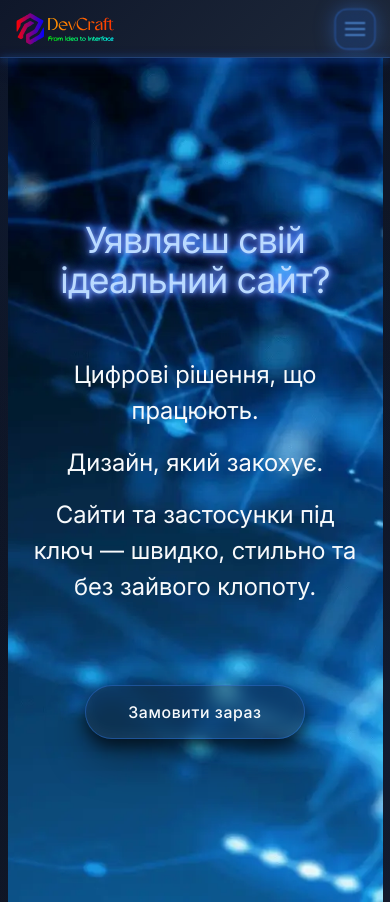
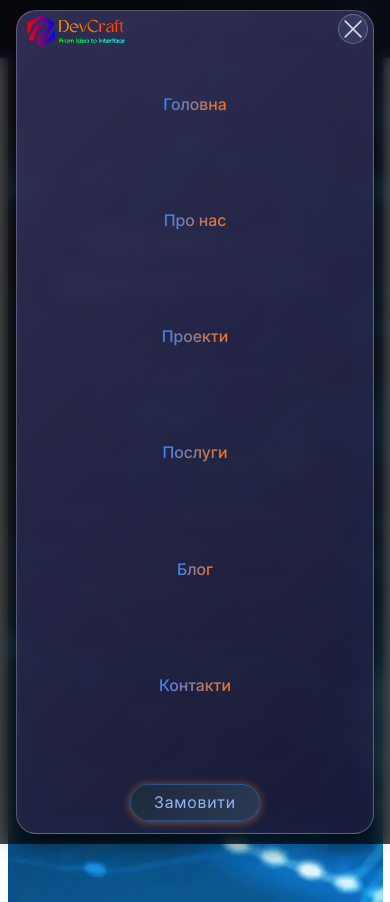
Before and after one commit to msssvitlana/command_portfolio, a Next.js app: page / in a window 390 px wide. Both pictures are taken after a click on the button 355 px from the left and 29 px from the top of the page. After the commit the page ends 844 px from the top, so only its background shows below. Built offline with nearby package versions, Linux system fonts and the light colour scheme.

Commit message:
feat(header): add responsive mobile menu with modal and navigation refactor (#14)

```diff
--- a/app/palette.css
+++ b/app/palette.css
@@ -16,8 +16,7 @@
   /* Градієнти */
   --bg-gradient-light: linear-gradient(135deg, #0f172a, #1e293b);
   --bg-gradient-dark: linear-gradient(135deg, #0a0f1c, #111827);
-
-
+  --bg-glass-gradient: linear-gradient(135deg, rgba(90, 90, 150, 0.35), rgba(30, 30, 70, 0.25));
 
   /* Кнопка */
   --btn-bg-dark: rgba(17, 25, 40, 0.4);
@@ -28,7 +27,8 @@
   --modal-accent-bg: rgba(255, 182, 193, 0.15);
   --modal-accent-border: rgba(255, 182, 193, 0.4);
 
-
   --glass-bg: rgba(255, 255, 255, 0.08);
   --glass-border: rgba(255, 255, 255, 0.25);
+
+  --bg-glass-color: rgba(40, 40, 80, 0.55);
 }
--- a/components/Header/Header.module.css
+++ b/components/Header/Header.module.css
@@ -1,3 +1,7 @@
+.navDesktop {
+  display: none;
+}
+
 .header {
   width: 100%;
   margin: 0 auto;
@@ -64,6 +68,12 @@
 }
 
 @media screen and (min-width: 768px) {
+  .navDesktop {
+    display: flex;
+    flex: 1;
+    width: 100%;
+  }
+
   .header {
     padding: 10px 32px;
   }
--- a/components/Header/Header.tsx
+++ b/components/Header/Header.tsx
@@ -1,19 +1,35 @@
+'use client';
+
+import { useState } from 'react';
 import Logo from '../Logo/Logo';
 import NavList from '../NavList/NavList';
 import styles from './Header.module.css';
+import ModalDefault from '../Modal/ModalDefault/ModalDefault';
+import Menu from '../Menu/Menu';
 
 const Header = () => {
+  const [isOpen, setIsOpen] = useState(false);
+
+  const open = () => setIsOpen(true);
+  const close = () => setIsOpen(false);
   return (
     <header className={styles.header}>
       <nav className={styles.headerNav}>
         <Logo />
-        <NavList />
+        <div className={styles.navDesktop}>
+          <NavList />
+        </div>
       </nav>
-      <button className={styles.burgerBtn}>
+      <button className={styles.burgerBtn} onClick={open}>
         <svg width={28} height={28} aria-label="Open Menu" className={styles.burgerBtnIcon}>
           <use href="/icons.svg#burger"></use>
         </svg>
       </button>
+      {isOpen && (
+        <ModalDefault isOpen={isOpen} onClose={close}>
+          <Menu click={close} />
+        </ModalDefault>
+      )}
     </header>
   );
 };
--- a/components/Logo/Logo.module.css
+++ b/components/Logo/Logo.module.css
@@ -12,3 +12,9 @@
   gap: 4px;
   margin-right: 20px;
 }
+
+@media screen and (min-width: 1280px) {
+  .iconWrap {
+    margin-right: 40px;
+  }
+}
--- /dev/null
+++ b/components/Menu/Menu.module.css
@@ -0,0 +1,15 @@
+.menuWrap {
+  width: 100%;
+  height: 100%;
+  padding: 4px 10px;
+}
+
+.modalMenu {
+  width: 100%;
+  height: 100%;
+  display: flex;
+  align-items: center;
+  flex-direction: column;
+  justify-content: space-between;
+  padding: 40px 16px;
+}
--- /dev/null
+++ b/components/Menu/Menu.tsx
@@ -0,0 +1,20 @@
+import Logo from '../Logo/Logo';
+import NavList from '../NavList/NavList';
+import styles from './Menu.module.css';
+
+type Props = {
+  click?: () => void;
+};
+
+const Menu = ({ click }: Props) => {
+  return (
+    <div className={styles.menuWrap}>
+      <Logo />
+      <div className={styles.modalMenu}>
+        <NavList onClose={click} />
+      </div>
+    </div>
+  );
+};
+
+export default Menu;
--- a/components/Modal/ModalDefault/ModalDefault.module.css
+++ b/components/Modal/ModalDefault/ModalDefault.module.css
@@ -2,13 +2,23 @@
   position: fixed;
   inset: 0;
   z-index: 9999;
-  background-color: rgba(0, 0, 0, 0.5);
+  background-color: var(--shadow-color-black-strong);
+  backdrop-filter: blur(8px);
+  padding: 10px 16px;
 
   opacity: 0;
   visibility: hidden;
   transition:
     opacity 0.3s ease-in-out,
     visibility 0.3s ease-in-out;
+}
+
+.backdrop::-webkit-scrollbar {
+  width: 1px;
+}
+.backdrop::-webkit-scrollbar-thumb {
+  background-color: var(--glass-border);
+  border-radius: 8px;
 }
 
 .backdrop.open {
@@ -20,12 +30,20 @@
   position: relative;
   width: 100%;
   height: 100%;
-  background-color: #ffffff;
-  box-shadow: 2px 0 8px rgba(0, 0, 0, 0.2);
+  border-radius: 20px;
+  margin: 0 auto;
+
+  background-color: var(--bg-glass-color);
+  box-shadow: 0 8px 32px var(--shadow-color-black-medium);
+  backdrop-filter: blur(18px) saturate(180%);
+  -webkit-backdrop-filter: blur(18px) saturate(180%);
+  border: 1px solid var(--glass-border);
+  background-image: var(--bg-glass-gradient);
+
+  overflow-y: auto;
 
   transform: translateX(-100%);
   transition: transform 0.3s ease-in-out;
-  padding: 10px 16px;
 }
 
 .backdrop.open .modalWrap {
@@ -34,31 +52,32 @@
 
 .closeButton {
   position: absolute;
-  top: 10px;
-  right: 10px;
-  background: rgba(255, 255, 255, 0.08);
-  border: 1px solid rgba(255, 255, 255, 0.25);
-  border-radius: 50%;
+  top: 14px;
+  right: 22px;
   display: flex;
   align-items: center;
   justify-content: center;
-  backdrop-filter: blur(10px) saturate(180%);
-  transition: all 0.25s ease;
+  background: var(--glass-bg);
+  border: 1px solid var(--glass-border);
+  border-radius: 50%;
+  padding: 4px;
+  backdrop-filter: blur(12px) saturate(160%);
+  transition: all 0.3s ease;
 }
 
-.closeButton:hover {
-  background: rgba(255, 182, 193, 0.15);
-  border-color: rgba(255, 182, 193, 0.4);
-  transform: scale(1.1);
-  box-shadow: 0 0 10px rgba(255, 182, 193, 0.5);
+.closeButton:hover,
+.closeButton:focus {
+  background: var(--shadow-color-accent-soft);
+  border-color: var(--shadow-color-accent-medium);
+  transform: scale(1.08);
+  box-shadow: 0 0 20px var(--shadow-color-text-glow-2);
 }
 
 .icon {
-  stroke: white;
-  fill: none;
-  transition: stroke 0.25s ease;
+  fill: var(--foreground-muted);
+  transition: fill 0.3s ease;
 }
 
 .closeButton:hover .icon {
-  stroke: #ffb6c1;
+  fill: var(--accent-color-light);
 }
--- a/components/Modal/ModalDefault/ModalDefault.tsx
+++ b/components/Modal/ModalDefault/ModalDefault.tsx
@@ -1,5 +1,4 @@
 'use client';
-
 import { useEffect, useState } from 'react';
 import { createPortal } from 'react-dom';
 import styles from './ModalDefault.module.css';
@@ -12,41 +11,51 @@ type ModalDefaultProps = {
 
 const ModalDefault = ({ children, isOpen, onClose }: ModalDefaultProps) => {
   const [mounted, setMounted] = useState(false);
+  const [animate, setAnimate] = useState(false);
+
+  useEffect(() => {
+    if (isOpen) {
+      setMounted(true);
+      setTimeout(() => setAnimate(true), 20);
+    } else {
+      setAnimate(false);
+      setTimeout(() => setMounted(false), 300);
+    }
+  }, [isOpen]);
+
   useEffect(() => {
     const handleKeyDown = (event: KeyboardEvent) => {
-      if (event.code === 'Escape') {
-        onClose();
-      }
+      if (event.code === 'Escape') onClose();
     };
+    if (isOpen) {
+      document.addEventListener('keydown', handleKeyDown);
 
-    document.addEventListener('keydown', handleKeyDown);
-    document.body.style.overflow = 'hidden';
+      const scrollY = window.scrollY;
+      document.body.style.position = 'fixed';
+      document.body.style.top = `-${scrollY}px`;
+      document.body.style.width = '100%';
+    }
     return () => {
       document.removeEventListener('keydown', handleKeyDown);
-      document.body.style.overflow = '';
+
+      const y = document.body.style.top;
+      document.body.style.position = '';
+      document.body.style.top = '';
+      document.body.style.width = '';
+      window.scrollTo(0, parseInt(y || '0') * -1);
     };
-  }, [onClose]);
-
-  const handleBackdropClick = (event: React.MouseEvent<HTMLDivElement>) => {
-    if (event.target === event.currentTarget) {
-      onClose();
-    }
-  };
-
-  useEffect(() => {
-    setMounted(true);
-  }, []);
+  }, [isOpen, onClose]);
 
   if (!mounted) return null;
 
   return createPortal(
     <div
-      className={`${styles.backdrop} ${isOpen ? styles.open : ''}`}
-      onClick={handleBackdropClick}
+      className={`${styles.backdrop} ${animate ? styles.open : ''}`}
+      onClick={e => e.target === e.currentTarget && onClose()}
     >
       <div className={styles.modalWrap}>{children}</div>
       <button className={styles.closeButton} onClick={onClose} aria-label="Close modal">
-        <svg className={styles.icon} width={14} height={14}>
+        <svg className={styles.icon} width={20} height={20}>
           <use href="/icons/icon-close.svg#icon-close" />
         </svg>
       </button>
--- a/components/NavList/NavList.module.css
+++ b/components/NavList/NavList.module.css
@@ -1,12 +1,10 @@
-.navList {
-  display: none;
-}
-
-@media screen and (min-width: 768px) {
 .navList {
     display: flex;
+    flex-direction: column;
     justify-content: space-between;
-    flex: 1;
+    align-items: center;
+    width: 100%;
+    height: 100%;
   }
 
 .navLink {
@@ -66,6 +64,16 @@
   background-color: var(--btn-accent-bg-active);
   box-shadow: var(--shadow-default);
 }
+
+@media screen and (min-width: 768px) {
+  .navList {
+    display: flex;
+    flex-direction: row;
+    justify-content: space-between;
+    align-items: center;
+    width: 100%;
+    height: 100%;
+  }
 }
 
 @media screen and (min-width: 1280px) {
--- a/components/NavList/NavList.tsx
+++ b/components/NavList/NavList.tsx
@@ -3,50 +3,39 @@ import Link from 'next/link';
 import styles from './NavList.module.css';
 import RegistrationModal from '@/components/Modal/RegistrationModal';
 import { useState } from 'react';
+import { navItems } from '@/constants/constants';
 
-const NavList = () => {
+type Props = {
+  onClose?: () => void;
+};
+
+const NavList = ({ onClose }: Props) => {
   const [isModalOpen, setIsModalOpen] = useState(false);
 
-  const handleOpenModal = () => setIsModalOpen(true);
+  const handleOpenModal = () => {
+    if (onClose) {
+      onClose();
+      setTimeout(() => setIsModalOpen(true), 350);
+    } else {
+      setIsModalOpen(true);
+    }
+  };
   const handleCloseModal = () => setIsModalOpen(false);
+
   return (
     <ul className={styles.navList}>
-      <li className={styles.navItem}>
-        <Link className={styles.navLink} href="/">
-          Головна
-        </Link>
-      </li>
-      <li className={styles.navItem}>
-        <Link className={styles.navLink} href="/about">
-          Про нас
-        </Link>
-      </li>
-      <li className={styles.navItem}>
-        <Link className={styles.navLink} href="/projects">
-          Проекти
-        </Link>
-      </li>
-      <li className={styles.navItem}>
-        <Link className={styles.navLink} href="/services">
-          Послуги
-        </Link>
-      </li>
-      <li className={styles.navItem}>
-        <Link className={styles.navLink} href="/blog">
-          Блог
-        </Link>
-      </li>
-      <li className={styles.navItem}>
-        <Link className={styles.navLink} href="/contact">
-          Контакти
-        </Link>
-      </li>
+      {navItems.map(item => (
+        <li key={item.label} className={styles.navItem} onClick={onClose}>
+          <Link className={styles.navLink} href={item.href}>
+            {item.name}
+          </Link>
+        </li>
+      ))}
       <li className={styles.navItem}>
         <button onClick={handleOpenModal} className={styles.homeBtn}>
           Замовити
         </button>
-
-        <RegistrationModal isOpen={isModalOpen} onClose={handleCloseModal} />
+        {isModalOpen && <RegistrationModal isOpen={isModalOpen} onClose={handleCloseModal} />}
       </li>
     </ul>
   );
--- a/components/RegistrationForm/RegistrationForm.tsx
+++ b/components/RegistrationForm/RegistrationForm.tsx
@@ -33,14 +33,12 @@ const RegistrationForm = () => {
 
   const handleSubmit = async (values: ValuesProps) => {
     try {
-      console.log('Form submitted with:', values);
-
       toast.success('Дані надіслані успішно!');
 
       setTimeout(() => {
-        router.push('/');
+        router.back();
       }, 2000);
-    } catch (error) {
+    } catch {
       toast.error('Щось пішло не так. Спробуйте ще раз.');
     }
   };
--- a/constants/constants.ts
+++ b/constants/constants.ts
@@ -29,3 +29,42 @@ export const team: TeamMember[] = [
     bio: 'Тут короткий опис розробника. Пізніше можна додати справжнє bio.',
   },
 ];
+
+type NavItem = {
+  label: string;
+  name: string;
+  href: string;
+};
+
+export const navItems: NavItem[] = [
+  {
+    label: 'Main',
+    name: 'Головна',
+    href: '/',
+  },
+  {
+    label: 'About',
+    name: 'Про нас',
+    href: '/about',
+  },
+  {
+    label: 'Projects',
+    name: 'Проекти',
+    href: '/projects',
+  },
+  {
+    label: 'Services',
+    name: 'Послуги',
+    href: '/services',
+  },
+  {
+    label: 'Blog',
+    name: 'Блог',
+    href: '/blog',
+  },
+  {
+    label: 'Contacts',
+    name: 'Контакти',
+    href: '/contact',
+  },
+];
```
Lines whose indentation alone changed are shown as unchanged.
